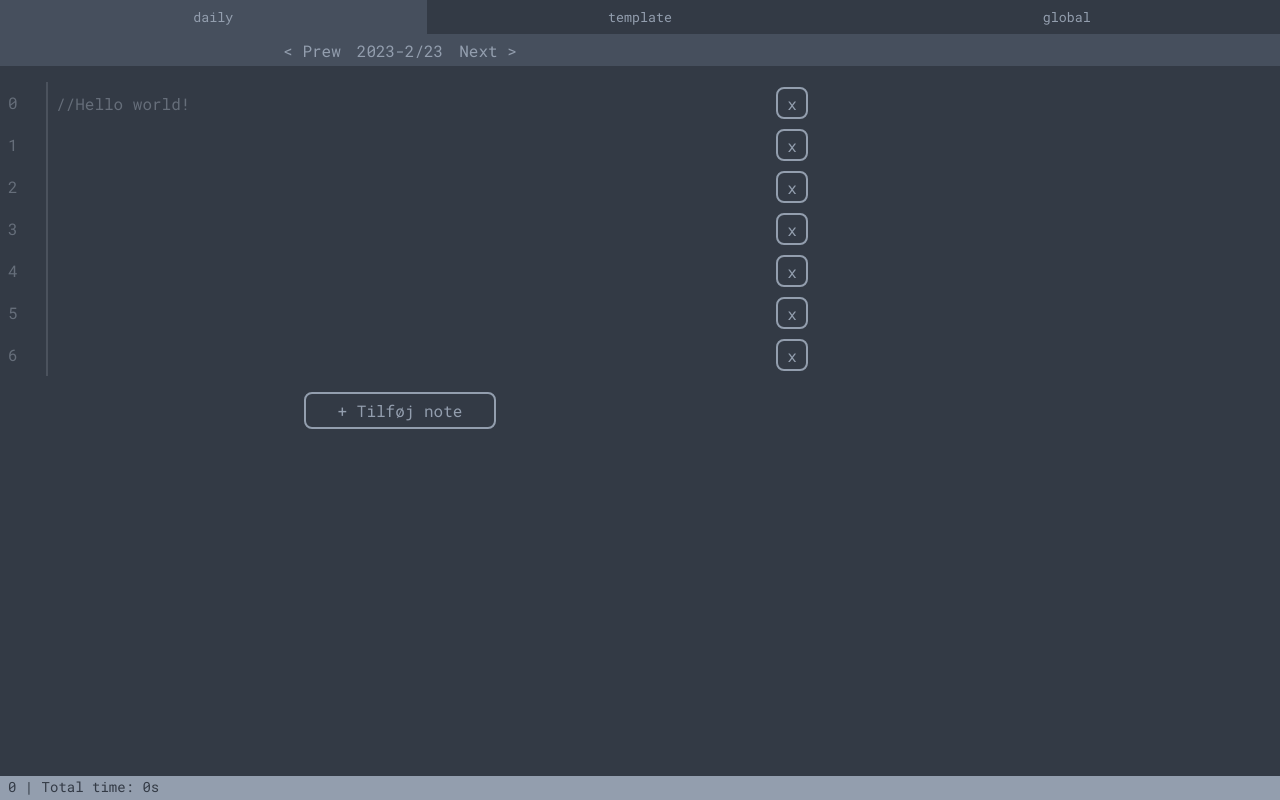
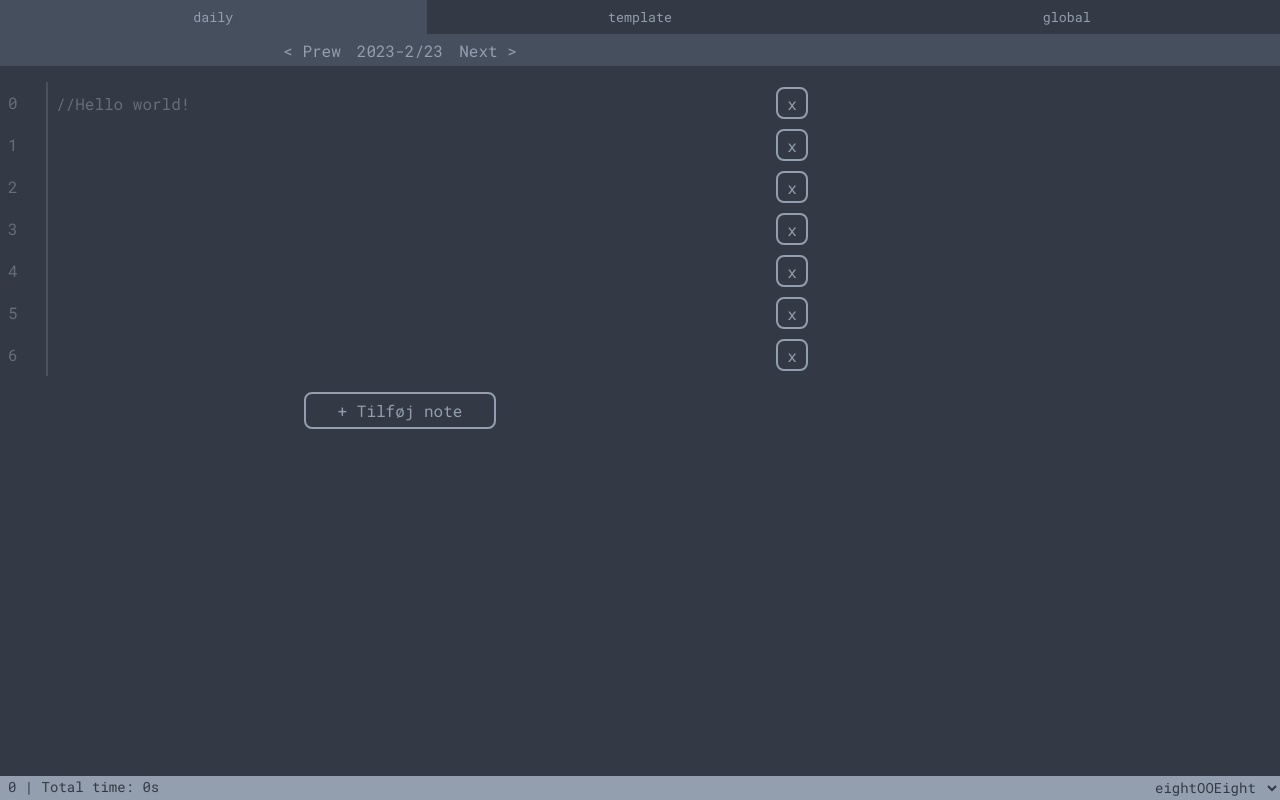
Before and after one commit to jbaagaard/tasks, a Next.js app: page / in a window 1280 px wide. Built offline with nearby package versions, Linux system fonts and the light colour scheme.

Commit message:
added theme swapper

```diff
--- /dev/null
+++ b/features/Footer/Footer.styled.ts
@@ -0,0 +1,43 @@
+import styled from "styled-components";
+
+export const Wrapper = styled.div`
+  position: fixed;
+  bottom: 0;
+  left: 0;
+  width: 100%;
+  height: 24px;
+  display: flex;
+  justify-content: space-between;
+  background-color: ${(props) => props.theme.text};
+`;
+
+export const Text = styled.div`
+  font-size: 14px;
+  color: ${(props) => props.theme.bg};
+  padding: 0 8px;
+  line-height: 22px;
+`;
+
+export const Select = styled.select`
+  outline: none;
+  border: none;
+  background-color: ${(props) => props.theme.text};
+  font-size: 14px;
+  color: ${(props) => props.theme.bg};
+  padding: 0 8px;
+  line-height: 22px;
+`;
+
+export const Option = styled.option`
+  font-size: 14px;
+  color: ${(props) => props.theme.bg};
+  padding: 0 8px;
+  line-height: 22px;
+
+  outline: none;
+  border: none;
+  &:focus {
+    outline: none;
+    border: none;
+  }
+`;
--- /dev/null
+++ b/features/Footer/index.tsx
@@ -0,0 +1,41 @@
+import * as S from "./Footer.styled";
+import { getFormattedTimeFromNotes } from "../noteUtils";
+import { useContext } from "react";
+import { NoteBlockContext } from "../NoteBlockContext";
+import { ThemeContext } from "../ThemeContext";
+
+interface FooterProps {}
+
+const Footer = ({}: FooterProps) => {
+  const { focusIndex, notes } = useContext(NoteBlockContext);
+  const { themes, currentTheme, setTheme } = useContext(ThemeContext);
+
+  function getOptions() {
+    const options = [];
+
+    for (const prop in themes)
+      options.push(
+        <S.Option value={prop} key={prop}>
+          {prop}
+        </S.Option>
+      );
+    return options;
+  }
+
+  function handleOnSelect(e: any) {
+    setTheme(e.target.value);
+  }
+
+  return (
+    <S.Wrapper>
+      <S.Text>
+        {` ${focusIndex} | Total time: ${getFormattedTimeFromNotes(notes)}`}
+      </S.Text>
+      <S.Select onChange={handleOnSelect} defaultValue={currentTheme}>
+        {getOptions().map((o) => o)}
+      </S.Select>
+    </S.Wrapper>
+  );
+};
+
+export default Footer;
--- a/features/NoteBlock/NoteBlock.styled.ts
+++ b/features/NoteBlock/NoteBlock.styled.ts
@@ -29,16 +29,3 @@ export const AddNoteButton = styled(SecondaryButton)`
   padding: 6px 32px;
   height: fit-content;
 `;
-
-export const Footer = styled.div`
-  position: fixed;
-  bottom: 0;
-  left: 0;
-  width: 100%;
-  height: 24px;
-  font-size: 14px;
-  background-color: ${(props) => props.theme.text};
-  color: ${(props) => props.theme.bg};
-  padding-left: 8px;
-  line-height: 22px;
-`;
--- a/features/NoteBlock/index.tsx
+++ b/features/NoteBlock/index.tsx
@@ -5,6 +5,7 @@ import { saveBlock } from "../api";
 import { emptyNote, formatTime, getFormattedTimeFromNotes } from "../noteUtils";
 import { BlockType, INote, INoteBlock } from "../types";
 import { NoteBlockContext } from "../NoteBlockContext";
+import Footer from "../Footer";
 
 interface NoteBlockProps {
   noteBlock: INoteBlock;
@@ -106,10 +107,7 @@ const NoteBLock = ({ noteBlock, blockType }: NoteBlockProps) => {
           <S.AddNoteButton onClick={addNote}>+ Tilføj note</S.AddNoteButton>
         </S.AddNoteButtonWrapper>
       </S.Content>
-      <S.Footer>
-        {" "}
-        {` ${focusIndex} | Total time: ${getFormattedTimeFromNotes(notes)}`}
-      </S.Footer>
+      <Footer />
     </S.Wrapper>
   );
 };
--- a/features/ThemeContext/index.tsx
+++ b/features/ThemeContext/index.tsx
@@ -1,5 +1,5 @@
 import { Theme, themes, Themes } from "../../styles/theme";
-import { createContext, ReactNode, useState } from "react";
+import { createContext, ReactNode, useEffect, useState } from "react";
 import { ThemeProvider } from "styled-components";
 
 interface ThemeContextProps {
@@ -17,11 +17,17 @@ interface ThemeContextProviderProps {
 export const ThemeContextProvider = ({
   children,
 }: ThemeContextProviderProps) => {
-  const [currentTheme, setCurrentTheme] = useState("eightOOEight");
+  const [currentTheme, setCurrentTheme] = useState<string>("eightOOEight");
+  useEffect(() => {
+    setCurrentTheme(localStorage.getItem("theme") || "eightOOEight");
+  }, []);
   const value: ThemeContextProps = {
     currentTheme: currentTheme,
     setTheme(theme: string): void {
-      setCurrentTheme(theme);
+      if (themes[theme]) {
+        setCurrentTheme(theme);
+        localStorage.setItem("theme", theme);
+      }
     },
     themes: themes,
   };
```
